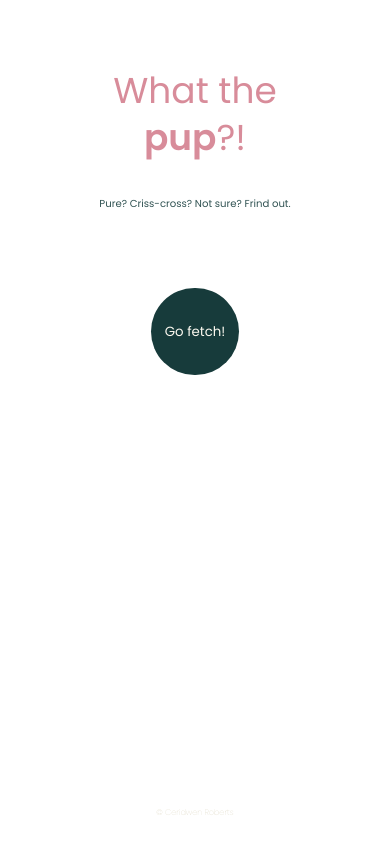
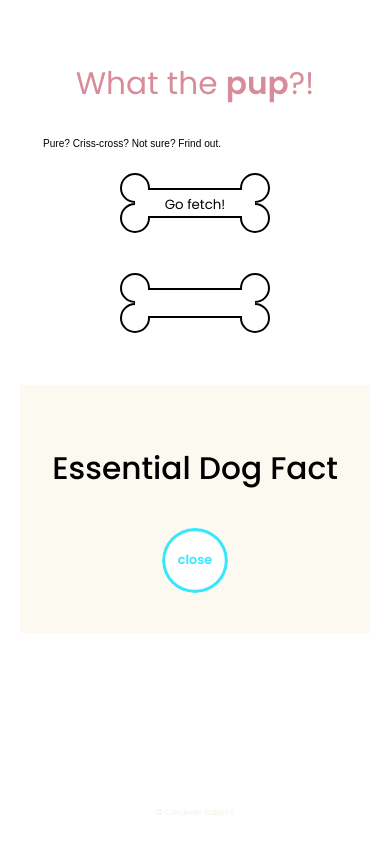
Before and after one commit to ceridwenroberts/a4-whatthepup, a plain HTML site: page index.html in a window 390 px wide. Drawn offline with Linux system fonts and the light colour scheme; no server answers.

Commit message:
dogFact api working in modal. Cannot open close. No error handling yet.

```diff
--- a/index.html
+++ b/index.html
@@ -15,13 +15,42 @@
 <body>
     <header>
         <h1>What the <strong>pup</strong>?!</h1>
-        <h5 class="intro">Pure? Criss-cross? Not sure? Frind out. </p>
+        <div class="subhead">
+            <div class="text-container">
+                <div class="intro">Pure? Criss-cross? Not sure? Frind out.</div>
+            </div>
+            <div class="button-container">
+                <button class="fetchBtn bone">
+                    <div class="c1"></div>
+                    <div class="c2"></div>
+                    <div class="c3"></div>
+                    <div class="c4"></div>
+                    <div class="b1">
+                        <div class="b2">
+                            Go fetch!
+                        </div>
+                    </div>
+                </button>
+            </div>
+            <div class="button-container">
+                <button class="factBtn bone">
+                    <div class="c1"></div>
+                    <div class="c2"></div>
+                    <div class="c3"></div>
+                    <div class="c4"></div>
+                    <div class="b1">
+                        <div class="b2">
+
+                        </div>
+                    </div>
+                </button>
+            </div>
+        </div>
     </header>
     <main>
         <div class="serachContainer">
             <div class="filterContainer">
             </div>
-            <button class="fetchBtn">Go fetch!</button>
         </div>
         <dialog id="infoModal">
             <div><img src="" alt="" id="imgBox"></div>
@@ -35,6 +64,12 @@
             <p class="lifeSpan key"></p>
             <button id="closeInfoModal">Close</button>
         </dialog>
+        <dialog id="factModal">
+            <h3 id="factHead">Essential Dog Fact</h3>
+            <div id="fact-btn-container">
+                <button id="factClose" class="factClose">close</button>
+            </div>
+        </dialog>
         <div class="wrapper">
             <!-- <div class="placeholder"><img src="images/MrHappyFace-400x400-1.jpeg"></div>
             <div>Something went very wrong.</div> -->
--- a/styles/main.css
+++ b/styles/main.css
@@ -1,13 +1,23 @@
 :root {
-    -c--base: #fcf9f0;
+  --c-base: #fcf9f0;
   -c--black: #000;
   -c--brown: #6b4d36;
-    -c--coral: #f08080;
-    -c--green: #173b3b;
+  --c-btn-background: #f08080;
+  --c-btn-fetch-background: #173b3b;
   -c--pink: #D88C9A;
   -c--purple: #5a01a7;
   -c--salmon: #ffa07a;
   -c--white: #fff;
+  -c--color-dog hsl(233, 30%, 50%);
+
+  --color-bg: hsl(233, 10%, 95%);
+  --color-dog: hsl(233, 30%, 50%);
+  --color-dog-shadow: hsl(233, 30%, 40%);
+  --color-dog-dark: hsl(233, 90%, 5%);
+  --color-tube: hsl(0, 30%, 50%);
+  --color-tube-shadow: hsl(0, 30%, 40%);
+
+  --color-dog: hsl(233, 30%, 50%);
 }
 
 *,
@@ -26,7 +36,7 @@
 
 html {
   height: 100vh;
-    background-color: #fcf9f0;
+  background-color: var(--c-base);
 }
 
 body {
@@ -44,9 +54,31 @@
   text-align: center;
 }
 
+.subhead {
+  display: flex;
+  justify-content: center;
+
+}
+
+.text-container {
+  display: table;
+  padding-right: 1em;
+}
+
+.button-container {
+  display: table-cell;
+  vertical-align: middle;
+}
+
+
 .intro {
   font-size: 1.20vh;
+  text-align: center;
+  display: table-cell;
+  vertical-align: middle;
 }
+
+
 
 main {
   display: flex;
@@ -119,20 +151,21 @@
 .hidden {
   display: none;
 }
+
 /*
   .firstSort {
     display: none;
   } */
 
-  #infoModal {
-    background-color: #fcf9f0f3;
+dialog {
+  background-color: var(--c-base);
   border: none;
   font-family: 'Poppins', arial;
   max-width: 80ch;
   padding: 2em;
-
 }
 
+#factModal::backdrop,
 #infoModal::backdrop {
   background: linear-gradient(45deg, pink, black, #173b3b);
   opacity: .3;
@@ -148,6 +181,32 @@
   font-style: italic;
   padding: 2rem 0rem;
   text-align: center;
+}
+
+#factModal {
+  display: flex;
+  flex-direction: column;
+  align-items: center;
+
+}
+
+#factModal p {
+  font-size: .9rem;
+  font-style: italic;
+  text-align: center;
+  color: black;
+  padding-top: 2em;
+}
+
+#factClose {
+
+  aspect-ratio: 1;
+  border-radius: 50%;
+  -webkit-border-radius: 50%;
+  -moz-border-radius: 50%;
+  -ms-border-radius: 50%;
+  -o-border-radius: 50%;
+  display: inline-block;
 }
 
 .serachContainer {
@@ -167,11 +226,10 @@
 }
 
 button {
-    background-color: #f08080;
+  background-color: var(--c-btn-background);
   border-radius: 3%;
   border: transparent;
-    color: #173b3b;
-    color: #fcf9f0;
+  color: var(--c-base);
   cursor: pointer;
   display: inline-block;
   font-family: 'Poppins', sans-serif;
@@ -182,16 +240,17 @@
 
 .fetchBtn {
   aspect-ratio: 1/1;
-    background-color: #173b3b;
+  background-color: var(--c-btn-fetch-background);
   border-radius: 50%;
+  color: #000
 }
 
-  button:hover {
+/* button:hover {
     opacity: 60%;
   }
 
   .searchBtn:disabled {
-    /*remove?*/
+
     cursor: not-allowed;
     opacity: 0.6;
   }
@@ -211,19 +270,18 @@
   }
 
   button.active {
-    background-color: #ffebcd;
-    color: #5a4c0ac6;
+    background-color: #37E8FC;;
+    color: #fff;
   }
 
   .mixedHybridBtn {
-    background-color: #a76464;
-    color: #fcf9f0
+    color: #2dbccc;
   }
 
   .mixedHybridBtn.active {
-    color: #a76464;
+    background-color: #32d1e3;
 
-  }
+  } */
 
 @media (width <=900px) {
   .breedBox {
@@ -242,4 +300,169 @@
     font-size: calc(12px + 1.5vw);
     max-width: 50%;
   }
+
+
+
+  .subhead {
+    display: flex;
+    flex-direction: column;
   }
+
+  .text-container {
+    display: flex;
+
+    flex-wrap: wrap;
+    padding-right: 1em;
+
+  }
+
+  .button-container {
+    display: block;
+
+  }
+
+  .breedDescription {
+    font-size: 1em;
+  }
+
+  .intro {
+    font-size: 1.20vh;
+    text-align: center;
+    display: block;
+    min-width: 200px;
+  }
+
+}
+
+.bone {
+  margin: 20px;
+  position: relative;
+  width: 150px;
+  height: 60px;
+  cursor: pointer;
+  background: transparent;
+  border: none;
+}
+
+.c1,
+.c2,
+.c3,
+.c4 {
+  background: #fff;
+  height: 30px;
+  width: 30px;
+  border: 2px solid #000;
+  border-radius: 50%;
+  position: absolute;
+}
+
+.c1 {
+  left: 0;
+  top: 0;
+}
+
+.c2 {
+  right: 0;
+  top: 0;
+}
+
+.c3 {
+  left: 0;
+  bottom: 0;
+}
+
+.c4 {
+  bottom: 0;
+  right: 0;
+}
+
+.b1 {
+  background: #fff;
+  height: 30px;
+  width: 120px;
+  position: absolute;
+  left: 15px;
+  top: 15px;
+
+}
+
+.b2 {
+  position: absolute;
+  left: 13px;
+  top: 0;
+  width: 94px;
+  height: 30px;
+  line-height: 30px;
+  border-top: 2px solid black;
+  border-bottom: 2px solid black;
+  text-align: center;
+
+}
+
+#factClose,
+.filterBtn {
+  --border: .2rem;
+  /* the border width */
+  --color: #37E8FC;
+  /* the color */
+
+  font-size: .8rem;
+  padding: 0.25em 1.2em;
+  cursor: pointer;
+  border: none;
+  font-weight: bold;
+  color: var(--color);
+  box-shadow:
+    0 0 0 200px inset var(--c, #0000),
+    0 0 0 var(--border) inset var(--color);
+  background: #fff linear-gradient(var(--color) 0 0) bottom/100% 0% no-repeat;
+  transition: color var(--t, 0.3s), background-size 0.3s;
+  position: relative;
+
+  /* font-size: .8rem;
+    padding: 0.25em 1.2em;
+    cursor: pointer;
+    border: none;
+    font-weight: bold;
+    color: var(--color);
+    box-shadow:
+      0 0 0 200px inset var(--c,#0000),
+      0 0 0 var(--border) inset var(--color);
+    background: #fff linear-gradient(var(--color) 0 0) bottom/100% 0% no-repeat;
+    transition: color var(--t,0.3s), background-size 0.3s;
+    position: relative; */
+}
+
+.filterBtn:before,
+.filterBtn:after {
+  content: "";
+  position: absolute;
+  inset: 0;
+  pointer-events: none;
+  clip-path: polygon(0 0, 100% 0, calc(100% + 200vmax) 200vmax, 200vmax calc(100% + 200vmax), 0 100%);
+  box-shadow: 0 0 0 200vmax var(--color);
+  filter: brightness(1.1);
+}
+
+.filterBtn:after {
+  inset: 0 0 0 auto;
+  filter: brightness(0.9);
+}
+
+.filterBtn:hover,
+.filterBtn:active {
+  background-size: 100% 100%;
+  color: #fff;
+  --t: 0.2s 0.1s;
+}
+
+.filterBtn:focus-visible {
+  outline-offset: calc(-1*var(--border));
+  outline: var(--border) solid #000a;
+}
+
+.filterBtn:active {
+  --c: #0005;
+  transform: translate(4px, 4px);
+  transition: none;
+}
--- a/styles/typography.css
+++ b/styles/typography.css
@@ -35,7 +35,7 @@ h5 {
 
 h1 {
     margin: auto;
-    font-size: 5.6;
+    font-size: 8vw;
     color: #D88C9A;
     padding: 1em;
 }
```
Also changed, not shown: js/script.js (+68 -33 lines), 1 other file. Lines whose indentation alone changed are shown as unchanged.
